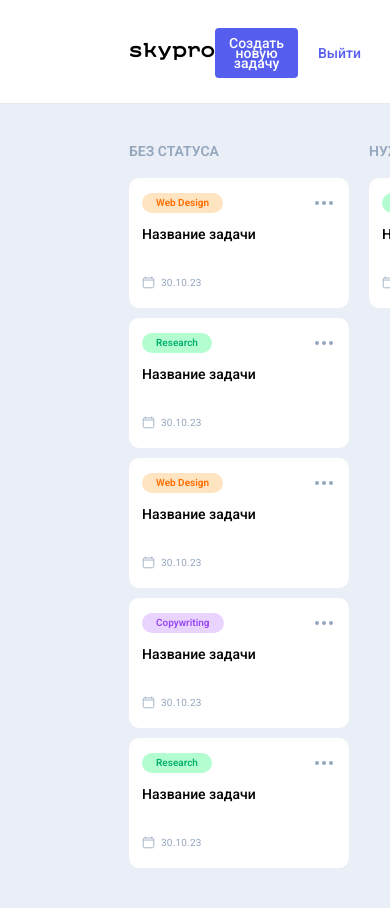
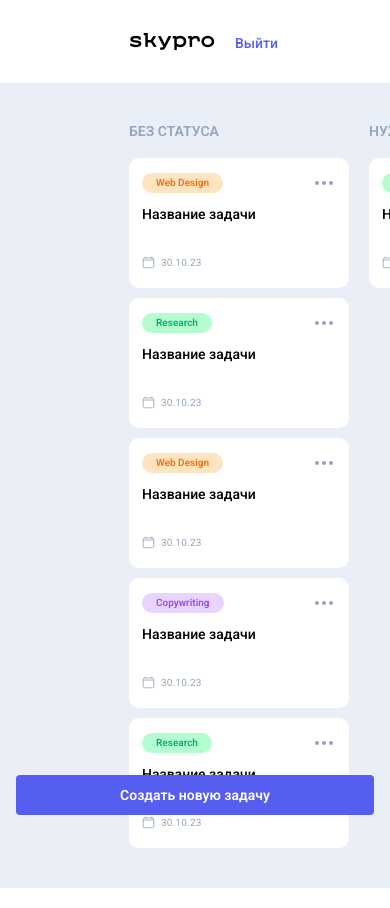
Before and after one commit to jerrye987-bit/skypro-kanban, a Vue app: page / in a window 390 px wide. Built offline with nearby package versions, Linux system fonts and the light colour scheme.

Commit message:
разметка главной страницы

```diff
--- a/public/assets/main.css
+++ b/public/assets/main.css
@@ -977,6 +977,21 @@ body {
     justify-content: stretch;
     padding: 15px 13px 19px;
   }
+  .btn-primary {
+    position: fixed;
+    bottom: 29px;
+    left: 16px;
+    right: 16px;
+    width: calc(100% - 32px);
+    height: 40px;
+    font-size: 14px;
+    font-weight: 600;
+    z-index: 999;
+  }
+  .header {
+    padding: 27 20 27 0;
+  }
+
 }
 @media screen and (max-width: 660px) {
   .pop-new-card {
```
